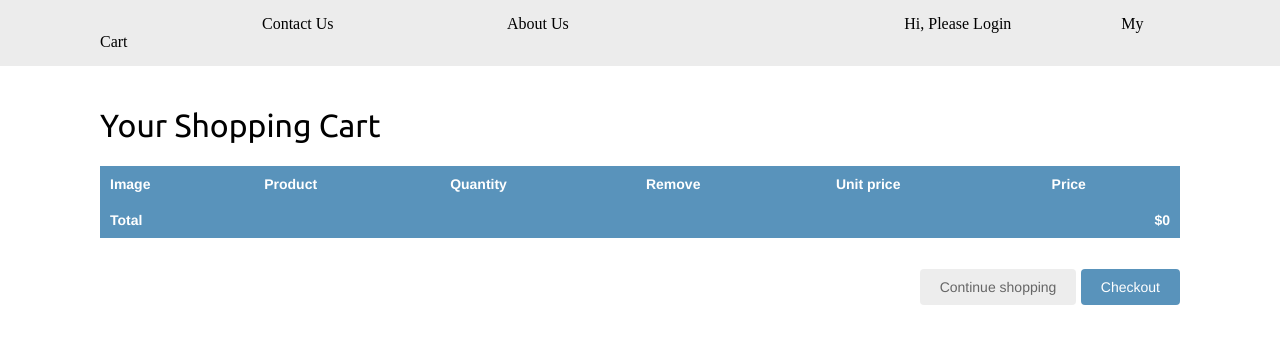
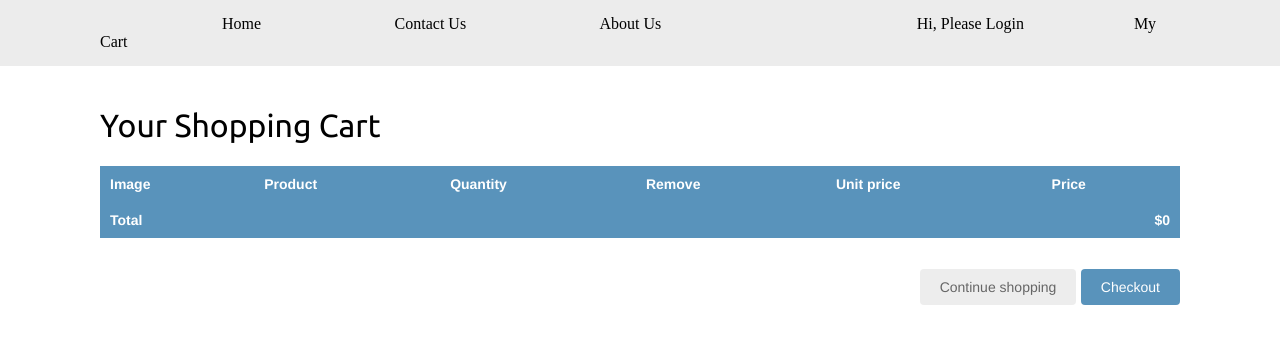
Before and after one commit to boboyan/sprint2burger, a Django app: page /cart/ in a window 1280 px wide. Shown: the part 169-513 px from the top of the page. Run offline with Django 4.2, Linux system fonts and the light colour scheme.

Commit message:
Add link to home page on every page; adjust style

```diff
--- a/shop/static/css/base.css
+++ b/shop/static/css/base.css
@@ -157,7 +157,7 @@ ul.errorlist {
     list-style-type: none;
     margin: 5px;
     padding: 2px;
-    margin-left: 160px;
+    margin-left: 120px;
     color: black;
     font-family: Gadugi;
 }
--- a/shop/templates/shop/base.html
+++ b/shop/templates/shop/base.html
@@ -13,6 +13,7 @@
   </div>
 
   <div id="subheader">
+                    <a class="contact" href="/">Home</a>
                     <a class="contact" href="contactus/">Contact Us</a>
                     <a  class="contact"  href="aboutus/">About Us</a>
       <span class="contact">
```
